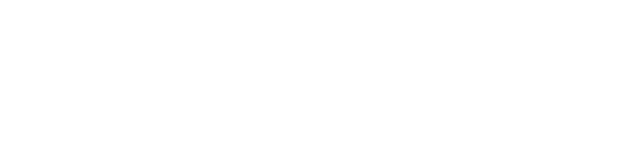
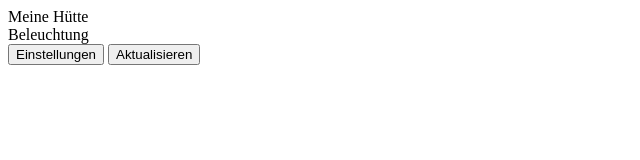
Before and after one commit to l0wskilled/HomeControlPro, a website: page index.html in a window 1280 px wide. Shown: the whole page, without its empty margins (0-640 px from the left). Drawn offline with Linux system fonts and the light colour scheme.

Commit message:
html basic structure

```diff
--- a/index.html
+++ b/index.html
@@ -1,9 +1,22 @@
 <!DOCTYPE html>
-<!-- This document is folowing Googles Styleguide at https://google.github.io/styleguide/htmlcssguide.xml -->
 <meta charset="UTF-8">
 <title>Title</title>
 <link rel="stylesheet" href="dist/css/global.css">
-<header></header>
-<main></main>
-<footer></footer>
+<header id="header">
+    <span class="app-title">Meine Hütte</span>
+    <i class="connect-icon"></i>
+</header>
+<main id="main">
+    <section id="Beleuchtung">
+        <header>
+            <span class="section-title">Beleuchtung</span>
+            <i class="arrow-icon"></i>
+        </header>
+        <div class="section-body"></div>
+    </section>
+</main>
+<footer id="footer">
+    <button id="settings">Einstellungen</button>
+    <button id="refresh">Aktualisieren</button>
+</footer>
 <script src="dist/js/global.min.js"></script>
```
